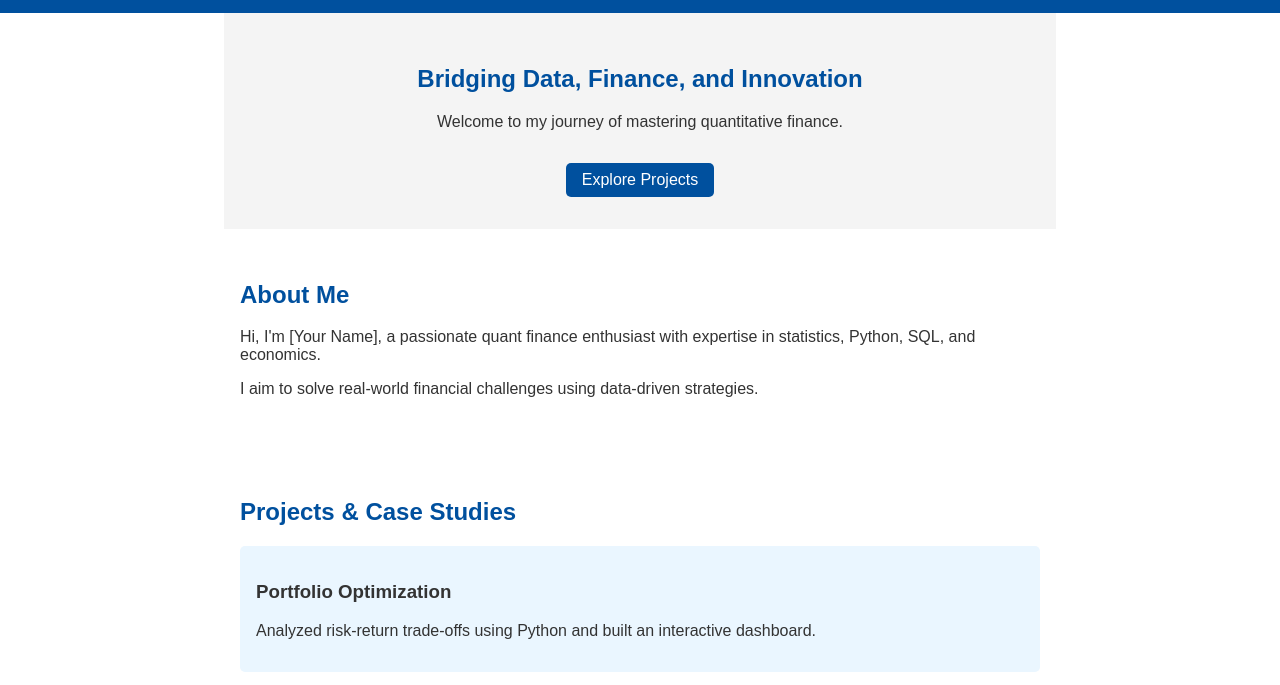
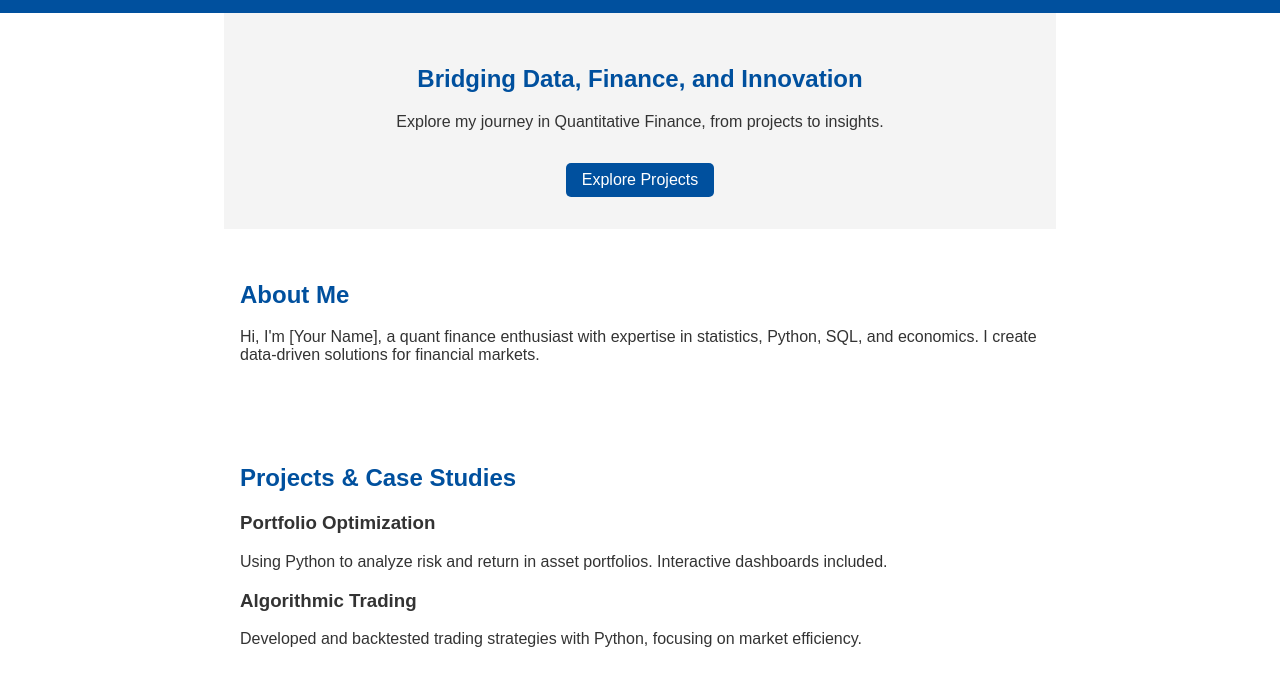
Before and after one commit to malikSumit3000/quant-finance-portfolio, a plain HTML site: page index.html in a window 1280 px wide. Shown: the part 121-806 px from the top of the page. Drawn offline with Linux system fonts and the light colour scheme; some packages are replaced by stand-ins of ours; a script that the page names is missing.

Commit message:
Update index.html

```diff
--- a/index.html
+++ b/index.html
@@ -4,12 +4,13 @@
     <meta charset="UTF-8">
     <meta name="viewport" content="width=device-width, initial-scale=1.0">
     <title>Quant Finance Portfolio</title>
+    <link href="https://fonts.googleapis.com/css2?family=Poppins:wght@400;600&family=Roboto:wght@400;500&display=swap" rel="stylesheet">
     <link rel="stylesheet" href="styles.css">
 </head>
 <body>
     <header>
         <nav>
-            <h1>Quant Finance Journey</h1>
+            <h1>Quantify with Malik</h1>
             <ul>
                 <li><a href="#about">About Me</a></li>
                 <li><a href="#projects">Projects</a></li>
@@ -21,28 +22,31 @@
     </header>
 
     <section id="hero">
+        <div class="hero-content">
             <h2>Bridging Data, Finance, and Innovation</h2>
-        <p>Welcome to my journey of mastering quantitative finance.</p>
+            <p>Explore my journey in Quantitative Finance, from projects to insights.</p>
             <a href="#projects" class="cta">Explore Projects</a>
+        </div>
     </section>
 
     <section id="about">
         <h2>About Me</h2>
-        <p>Hi, I'm [Your Name], a passionate quant finance enthusiast with expertise in statistics, Python, SQL, and economics.</p>
-        <p>I aim to solve real-world financial challenges using data-driven strategies.</p>
+        <p>Hi, I'm [Your Name], a quant finance enthusiast with expertise in statistics, Python, SQL, and economics. I create data-driven solutions for financial markets.</p>
     </section>
 
     <section id="projects">
         <h2>Projects & Case Studies</h2>
-        <div class="project">
+        <div class="projects-container">
+            <div class="project-card">
                 <h3>Portfolio Optimization</h3>
-            <p>Analyzed risk-return trade-offs using Python and built an interactive dashboard.</p>
+                <p>Using Python to analyze risk and return in asset portfolios. Interactive dashboards included.</p>
             </div>
-        <div class="project">
+            <div class="project-card">
                 <h3>Algorithmic Trading</h3>
-            <p>Developed and backtested a trading strategy with Python.</p>
+                <p>Developed and backtested trading strategies with Python, focusing on market efficiency.</p>
             </div>
             <!-- Add more projects as needed -->
+        </div>
     </section>
 
     <section id="skills">
@@ -63,7 +67,6 @@
 
     <section id="contact">
         <h2>Contact Me</h2>
-        <p>Interested in collaborating or discussing ideas? Reach out!</p>
         <form action="#" method="POST">
             <label for="name">Name:</label>
             <input type="text" id="name" name="name" required>
@@ -79,7 +82,13 @@
     </section>
 
     <footer>
-        <p>© 2024 Quant Finance Journey. All rights reserved.</p>
+        <p>© 2024 Quantify with Malik. All rights reserved.</p>
     </footer>
+
+    <!-- Smooth Scroll Script -->
+    <script src="https://cdnjs.cloudflare.com/ajax/libs/smooth-scroll/16.1.3/smooth-scroll.min.js"></script>
+    <script>
+        var scroll = new SmoothScroll('a[href*="#"]');
+    </script>
 </body>
 </html>
```
Lines whose indentation alone changed are shown as unchanged.
